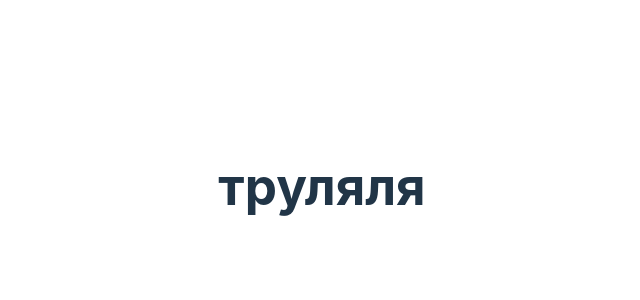
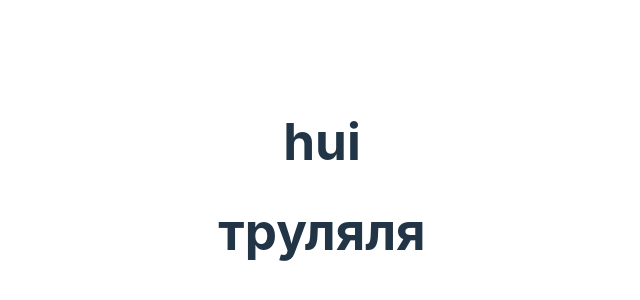
Before and after one commit to SneguRoma/React-RS-school, a React (Vite) app: page / in a window 1280 px wide. Shown: the part 214-514 px from the top of the page, without its empty margins (318-958 px from the left). Built offline with nearby package versions, Linux system fonts and the light colour scheme.

Commit message:
feat: husky added

```diff
--- a/src/App.tsx
+++ b/src/App.tsx
@@ -1,20 +1,51 @@
-import { HashRouter, Routes, Route } from 'react-router-dom';
+import { BrowserRouter, Routes, Route } from 'react-router-dom';
+import React from 'react';
 import './App.css';
 import MainPage from './pages/MainPage';
+import ErrorPage from './pages/ErrorPage';
+import Header from './components/Header';
 
-function App() {
-  return (
-    <Routes>
-      <Route path="/" element={<MainPage />} />
-    </Routes>
-  );
+class App extends React.Component {
+  mainPage = (<MainPage />);
+
+  error = (<ErrorPage />);
+
+  render() {
+    return (
+      <div>
+        <Header name="hui" />
+        <BrowserRouter>
+          <Routes>
+            <Route path="/" element={this.mainPage} />
+            <Route path="*" element={this.error} />
+          </Routes>
+        </BrowserRouter>
+      </div>
+    );
+  }
 }
 
-function WrappedApp() {
-  return (
-    <HashRouter>
-      <App />
-    </HashRouter>
-  );
-}
-export default WrappedApp;
+export default App;
+
+/* const router = createBrowserRouter([
+  {
+    path: '/',
+    element: <Main />,
+    errorElement: <ErrorPage />,
+    children: [
+      {
+        index: true,
+        element: <MainPage />,
+      },
+      {
+        index: true,
+        path: 'humor',
+        element: <Humor />,
+      },
+
+
+    ],
+  },
+]);
+
+const App = () => <RouterProvider router={router} />; */
--- /dev/null
+++ b/src/components/Header/index.tsx
@@ -0,0 +1,14 @@
+import React from 'react';
+
+interface IHeader {
+  name: string;
+}
+
+class Header extends React.PureComponent<IHeader> {
+  render() {
+    const title = this.props;
+    return <h1 className="Header">{title.name}</h1>;
+  }
+}
+
+export default Header;
--- /dev/null
+++ b/src/pages/ErrorPage/index.tsx
@@ -0,0 +1,11 @@
+import React from 'react';
+
+class ErrorPage extends React.Component {
+  hi = 'ошибочка вышла';
+
+  render() {
+    return <h1 className="ErrorPage">{this.hi}</h1>;
+  }
+}
+
+export default ErrorPage;
--- a/src/pages/MainPage/index.tsx
+++ b/src/pages/MainPage/index.tsx
@@ -1,5 +1,11 @@
-function MainPage() {
-  return <h1 className="App">труляля</h1>;
+import React from 'react';
+
+class MainPage extends React.Component {
+  hi = 'труляля';
+
+  render() {
+    return <h1 className="App">{this.hi}</h1>;
+  }
 }
 
 export default MainPage;
```
Also changed, not shown: package.json (+10 -2 lines), 2 other files (tests, documents, lock files or other folders).
